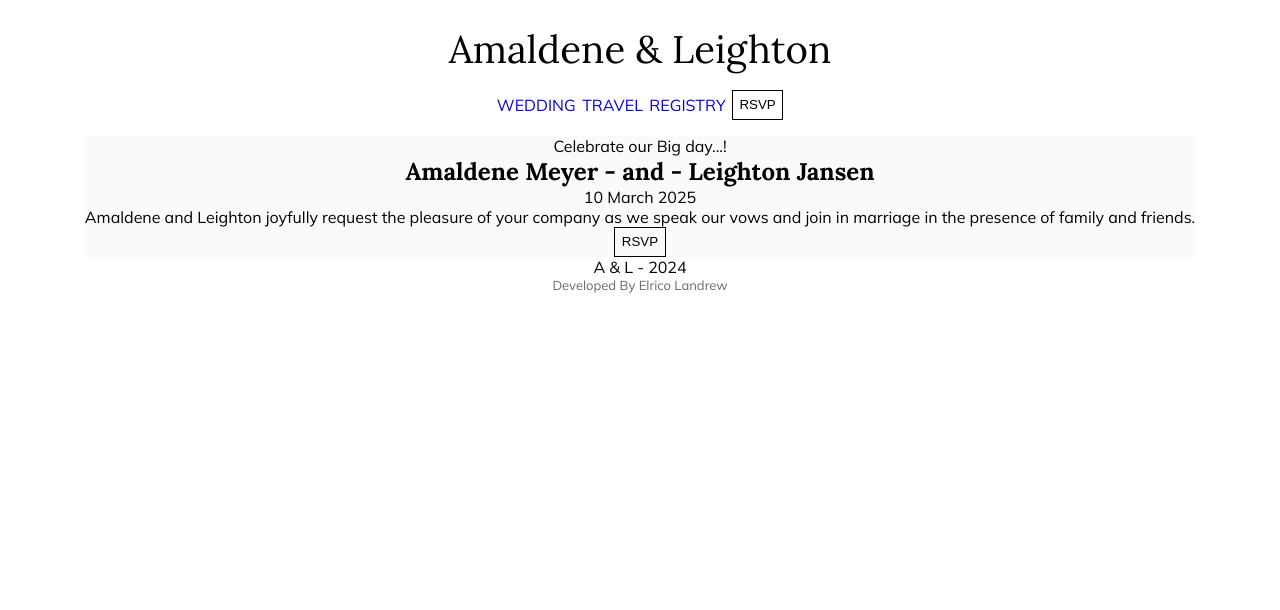
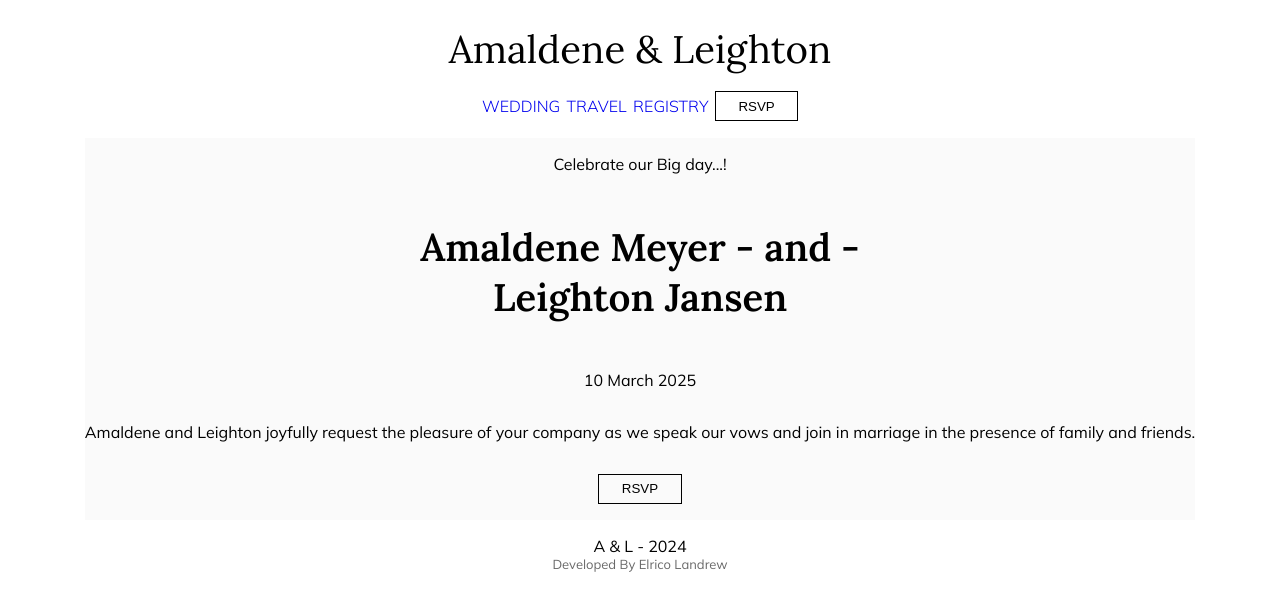
Before and after one commit to teddy-wests1de/ameyer-wedding, a React (Create React App) app: page / in a window 1280 px wide. Shown: the top 610 px of the page. Built offline with nearby package versions, Linux system fonts and the light colour scheme.

Commit message:
Completed Navbar Open/Close

```diff
--- a/src/Navbar.js
+++ b/src/Navbar.js
@@ -1,4 +1,6 @@
 import { useState } from "react";
+import openBtn from './9035889_menu_sharp_icon.svg';
+import  closeBtn from './9035757_close_sharp_icon.svg';
 
 export function Navbar() {
   const [isOpen, setIsOpen] = useState(false);
@@ -9,8 +11,8 @@ export function Navbar() {
 
   return (
     <nav className='nav-bar'>
-      <button className='btn nav-btn' onClick={openMenu}>{isOpen ? 'x' : '='}</button>
-      <ul className='menu'>
+      <button className='btn nav-btn' onClick={openMenu}><img src={!isOpen ? openBtn : closeBtn} alt=""/></button>
+      <ul className={!isOpen ? 'menu' : 'menu open'}>
         <li className='nav-item'>
           <a href="/" className="nav-link">WEDDING</a>
         </li>
--- a/src/index.css
+++ b/src/index.css
@@ -44,7 +44,7 @@ h5 {
   position: relative;
   width: 100%;
   display: flex;
-  align-items: baseline;
+  align-items: flex-start;
   justify-content: space-between;
   gap: 1rem;
   flex: auto;
@@ -61,12 +61,25 @@ h5 {
   display: flex;
   flex-direction: column;
   align-items: center;
+  gap: 2rem;
   top: 0;
   right: 1rem;
   gap: 0.4rem;
+  position: absolute;
+  width: 100%;
+  height: 100vh;
+  top: 100%;
+  right: -100%;
+  background-color: var(--color-secondary);
+  padding-top: 2rem;
+}
+.menu.open {
+  right: 0;
 }
 .nav-link {
   text-decoration: none;
+  font-size: 1.6rem;
+  font-weight: 300;
 }
 .nav-link:visited {
   color: black;
@@ -79,9 +92,13 @@ h5 {
 .btn {
   background: transparent;
   border: 1px solid var(--color-primary);
-  padding: 0.4rem;
+  padding: 0.4rem 1.4rem;
   color: var(--color-primary);
   cursor: pointer;
+}
+.nav-btn {
+  border: none !important;
+  padding: 0 !important;
 }
 .main {
   flex: 1;
@@ -90,14 +107,21 @@ h5 {
   align-items: center;
   background-color: var(--color-bg-main);
 }
+.main > * {
+  margin: 1rem 0;
+}
 p,
 h1,
 h2 {
   text-align: center;
 }
-
+.title {
+  margin: 2rem;
+  max-width: 480px;
+}
 .footer {
   flex: auto;
+  margin: 1rem;
 }
 .owner {
   font-size: larger;
@@ -108,7 +132,7 @@ h2 {
 }
 /* Desktop Screen Width */
 
-@media screen and (min-width: 60rem) {
+@media screen and (min-width: 48rem) {
   .app {
     background-color: rgba(255, 255, 255, 0.764);
   }
@@ -122,8 +146,24 @@ h2 {
   }
   .menu {
     flex-direction: row;
+    justify-content: center;
+    position: unset;
+    width: 0;
+    height: 0;
+    padding: 0;
+    margin: 1rem;
   }
   .nav-btn {
     display: none;
   }
+  .nav-link {
+    text-decoration: none;
+    font-size: 1rem;
+    font-weight: 300;
+  }
+
+  .title {
+    font-size: 2.4rem;
+    font-weight: 600;
+  }
 }
```
Also changed, not shown: src/9035757_close_sharp_icon.svg, src/9035889_menu_sharp_icon.svg.
